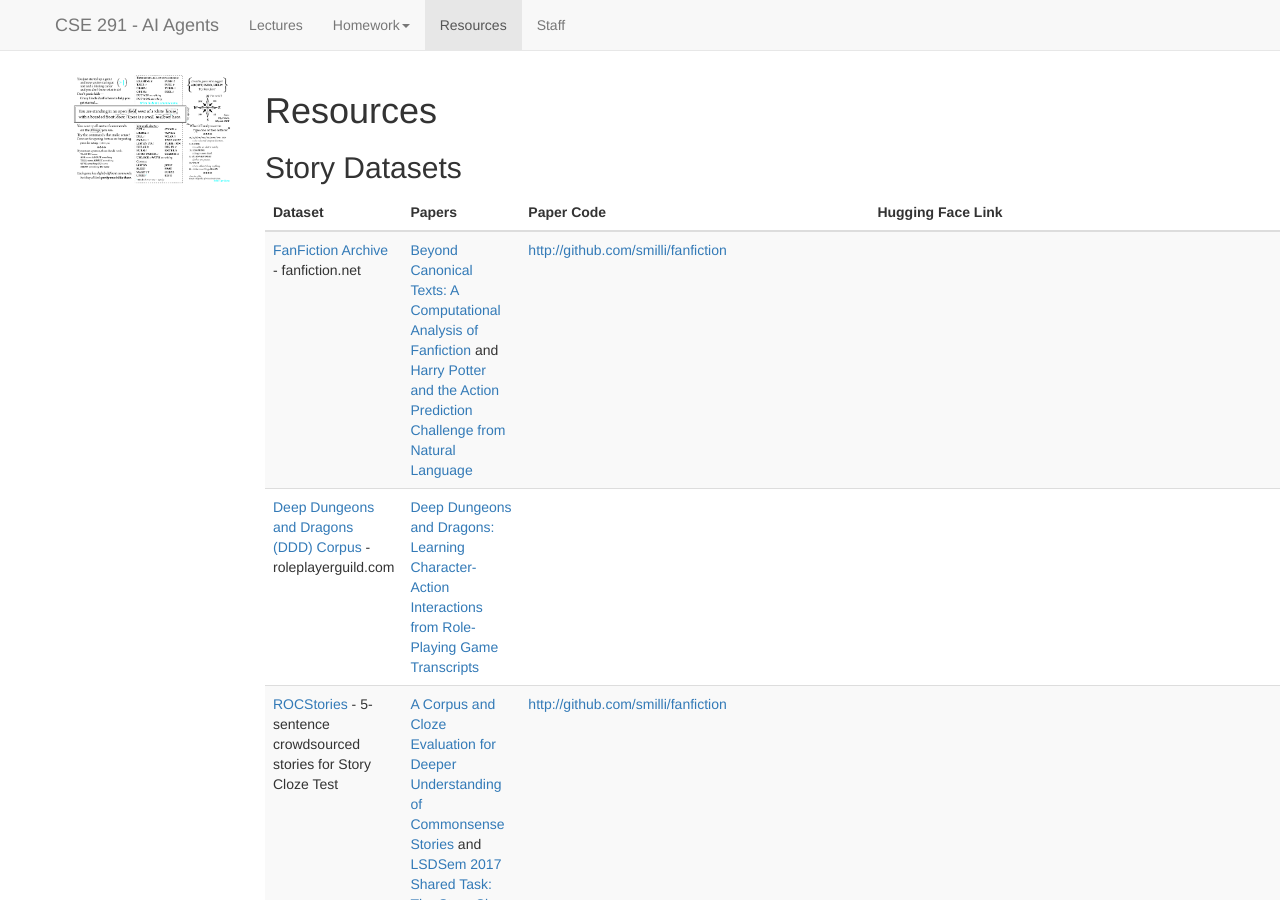
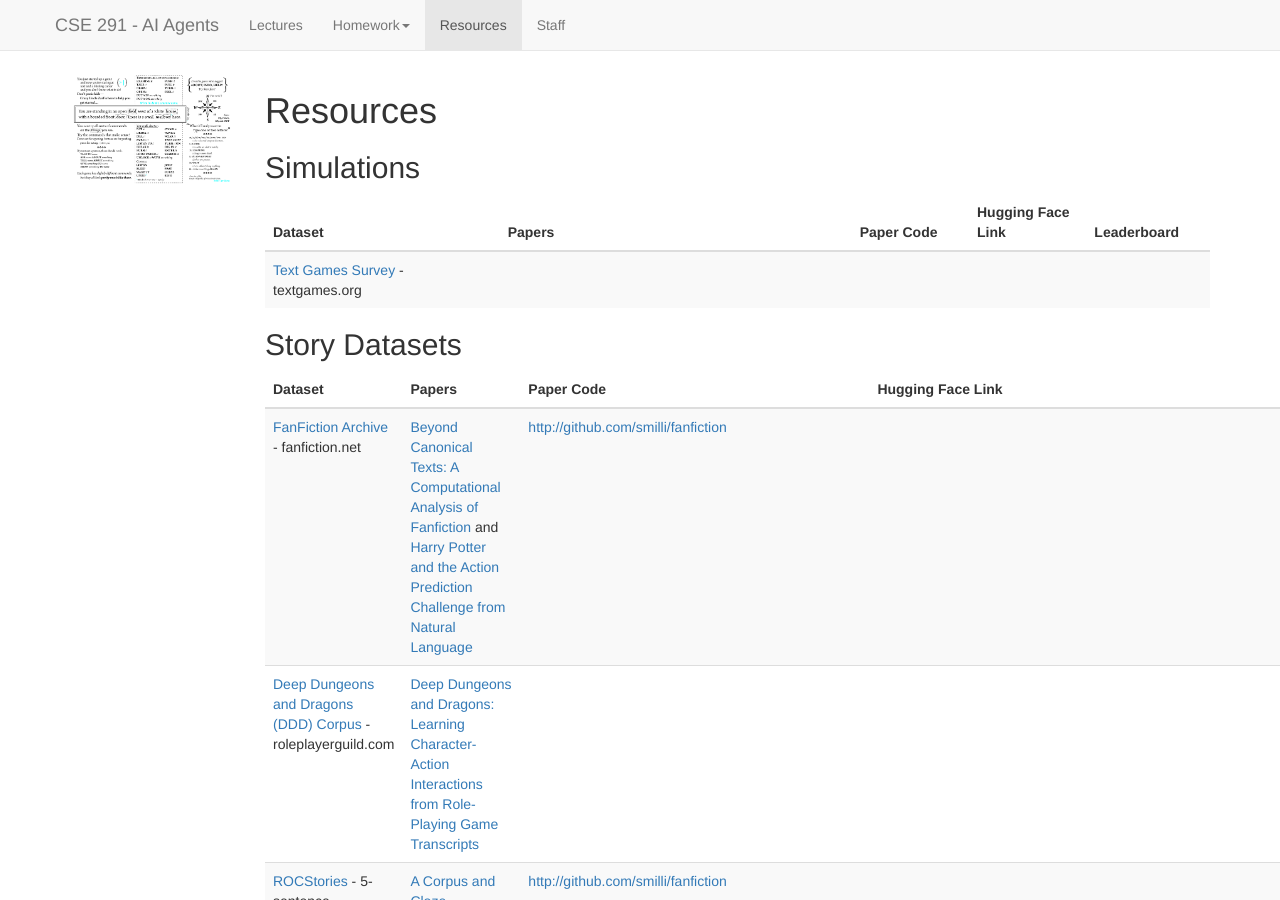
Before and after one commit to nossyd/ai-agents-course, a Jekyll site: the page built from resources.md, in a window 1280 px wide and 900 px high. Built offline with Jekyll 4.4.1, drawn with Linux system fonts in a browser that asks for light colours; nearby versions of some CDN libraries; a script that is not in the unit is left out.

Commit message:
sim resources

```diff
--- a/resources.md
+++ b/resources.md
@@ -6,6 +6,64 @@ active_tab: resources
 ---
 
 # Resources
+
+## Simulations
+
+<table class="table table-striped">
+  <thead>
+    <tr>
+      <th>Dataset</th>
+      <th>Papers</th>
+      <th>Paper Code</th>
+      <th>Hugging Face Link</th>
+      <th>Leaderboard</th>
+    </tr>
+  </thead>
+  <tbody>
+
+
+{% for simulation in site.data.resources.simulations %}
+	<tr>
+	<td width="20%">
+	 {% if simulation.url %}
+	 <a href="{{simulation.url}}">{{simulation.name}}</a> {% if simulation.info %} - {{simulation.info}} {% endif %}
+	 {% else %}
+	 {{simulation.name}} {% if simulation.info %} - {{simulation.info}} {% endif %}
+	 {% endif %}
+	</td>
+
+	<td width="30%">
+	 {% if simulation.paper1 %}
+	 <a href="{{simulation.paper_url1}}">{{simulation.paper1}}</a>
+	 {% endif %}
+	 {% if simulation.paper2 %}
+	 and
+	 <a href="{{simulation.paper_url2}}">{{simulation.paper2}}</a>
+	 {% endif %}
+	</td>
+
+	<td width="10%">
+	 {% if simulation.code %}
+	 <a href="{{simulation.code}}">{{simulation.code}}</a>
+	 {% endif %}
+	</td>
+
+	<td width="10%">
+	 {% if simulation.hugging_face %}
+	 <a href="{{simulation.hugging_face}}">{{simulation.hugging_face}}</a>
+	 {% endif %}
+	</td>
+
+	<td width="10%">
+	 {% if dataset.leaderboard %}
+	 <a href="{{simulation.leaderboard}}">{{simulation.leaderboard}}</a>
+	 {% endif %}
+	</td>
+
+	</tr>
+{% endfor %}
+</tbody>
+</table>
 
 ## Story Datasets
 
```
